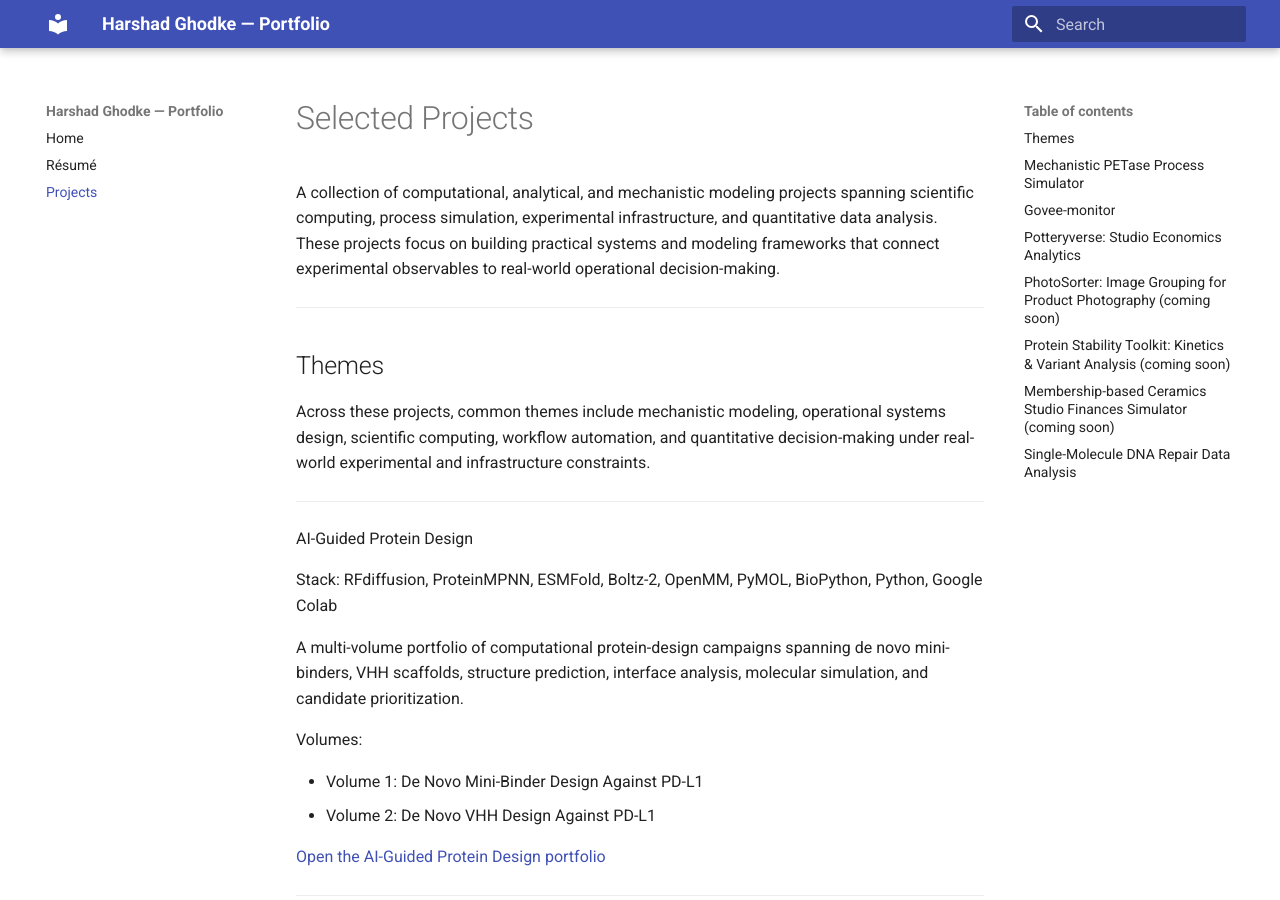
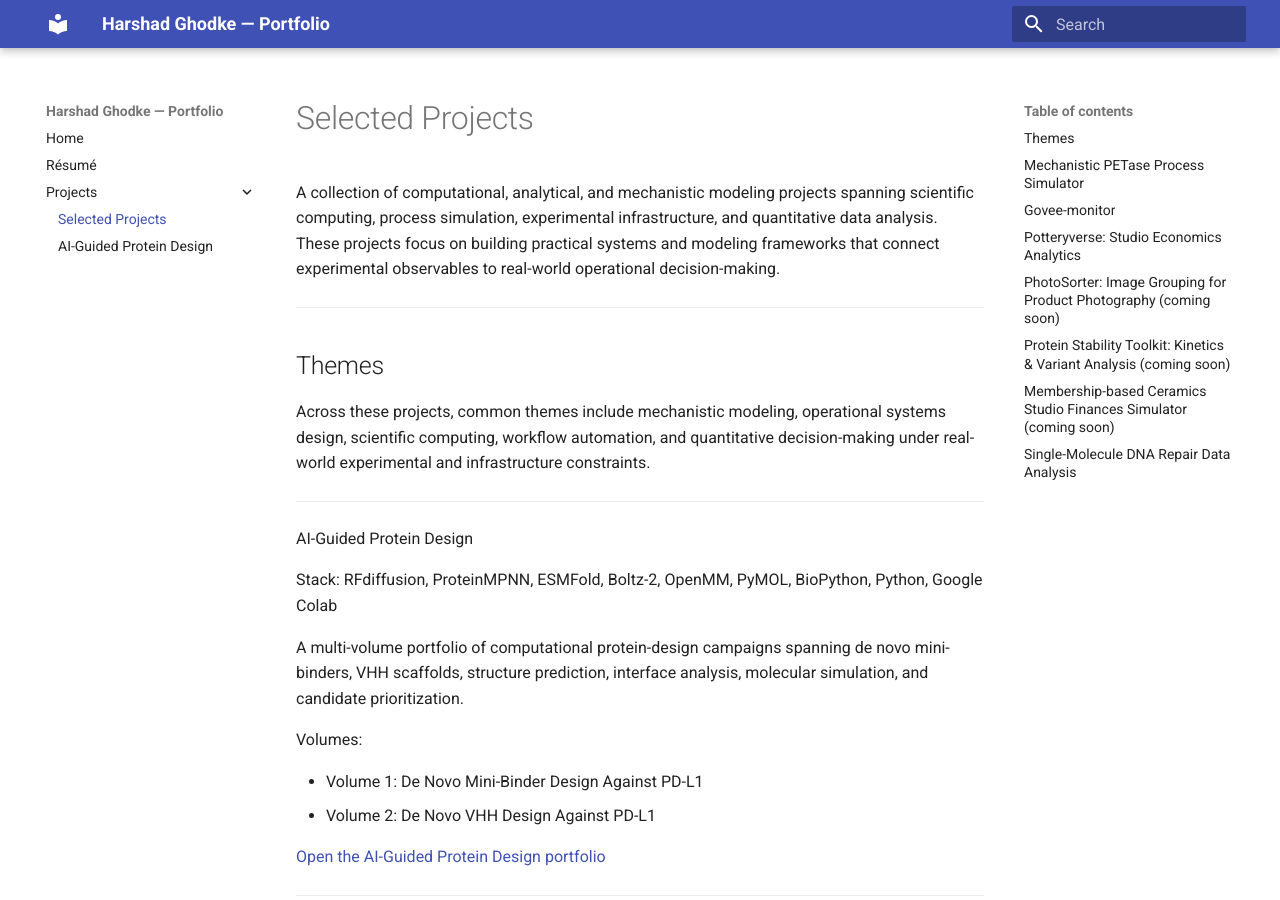
Before and after one commit to hghodkephd/hg-portfolio, an MkDocs documentation site: the page built from docs/projects.md, in a window 1280 px wide and 900 px high. Built offline with MkDocs 1.6.1 and Material for MkDocs 9.7.7, drawn with Linux system fonts in a browser that asks for light colours.

Commit message:
Refactor Projects section in mkdocs.yml

```diff
--- a/mkdocs.yml
+++ b/mkdocs.yml
@@ -5,7 +5,9 @@ theme:
 nav:
   - Home: index.md
   - Résumé: resume.md
-  - Projects: projects.md
+  - Projects:
+      - Selected Projects: projects.md
+      - AI-Guided Protein Design: ai-guided-protein-design.md
 markdown_extensions:
   - toc:
       permalink: true
```
